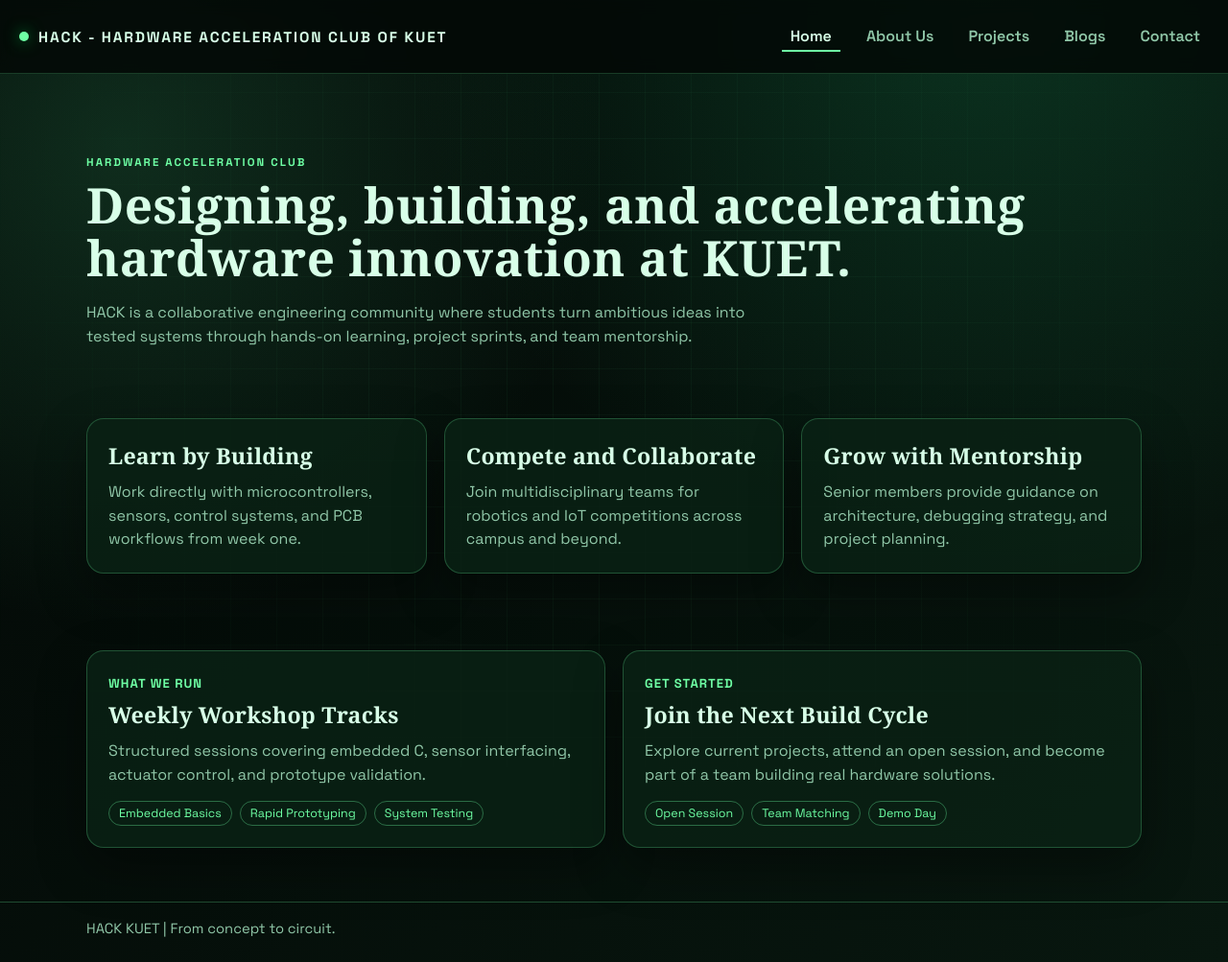
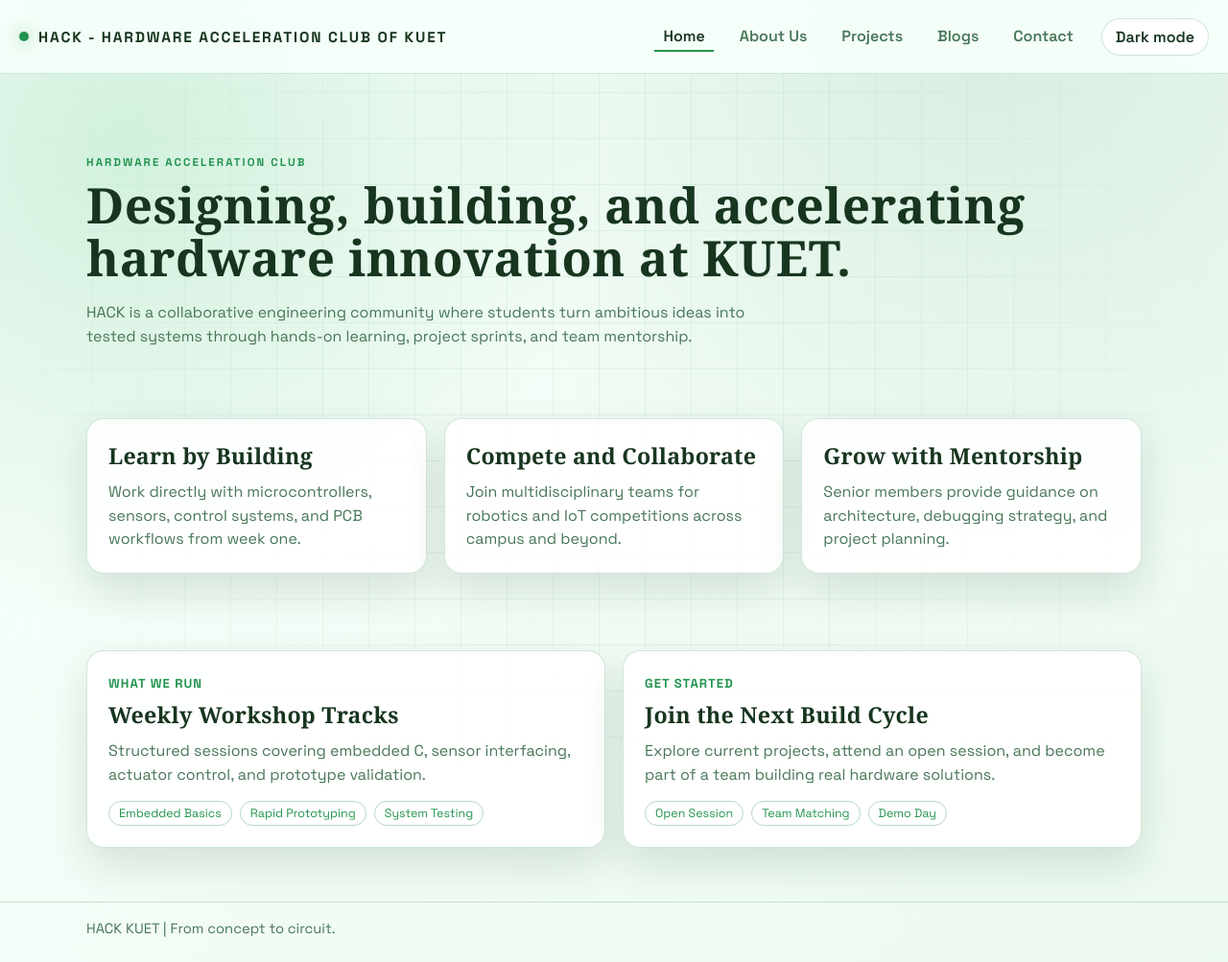
Before and after one commit to Fariha127/Hack-Club, a PHP site: page /home.html in a window 1280 px wide. Shown: the whole page at 96% size. Run offline with PHP 8.4, Linux system fonts and the light colour scheme.

Commit message:
Add theme toggle functionality and update styles for dark mode support

```diff
--- a/about.html
+++ b/about.html
@@ -7,6 +7,7 @@
 	<link rel="preconnect" href="https://fonts.gstatic.com" crossorigin>
 	<link href="https://fonts.googleapis.com/css2?family=DM+Serif+Display:ital@0;1&family=Space+Grotesk:wght@400;500;600;700&display=swap" rel="stylesheet">
 	<link rel="stylesheet" href="style.css">
+	<script src="theme-toggle.js" defer></script>
 	<title>About | HACK KUET</title>
 </head>
 <body>
@@ -20,6 +21,7 @@
 				<a href="blogs.html">Blogs</a>
 				<a href="contact.html">Contact</a>
 			</nav>
+			<button class="theme-toggle" type="button" aria-label="Switch theme" aria-pressed="false">Dark mode</button>
 		</div>
 	</header>
 
--- a/blogs.html
+++ b/blogs.html
@@ -7,6 +7,7 @@
 	<link rel="preconnect" href="https://fonts.gstatic.com" crossorigin>
 	<link href="https://fonts.googleapis.com/css2?family=DM+Serif+Display:ital@0;1&family=Space+Grotesk:wght@400;500;600;700&display=swap" rel="stylesheet">
 	<link rel="stylesheet" href="style.css">
+	<script src="theme-toggle.js" defer></script>
 	<title>Blogs | HACK KUET</title>
 </head>
 <body>
@@ -20,6 +21,7 @@
 				<a class="active" href="blogs.html">Blogs</a>
 				<a href="contact.html">Contact</a>
 			</nav>
+			<button class="theme-toggle" type="button" aria-label="Switch theme" aria-pressed="false">Dark mode</button>
 		</div>
 	</header>
 
--- a/contact.html
+++ b/contact.html
@@ -7,6 +7,7 @@
 	<link rel="preconnect" href="https://fonts.gstatic.com" crossorigin>
 	<link href="https://fonts.googleapis.com/css2?family=DM+Serif+Display:ital@0;1&family=Space+Grotesk:wght@400;500;600;700&display=swap" rel="stylesheet">
 	<link rel="stylesheet" href="style.css">
+	<script src="theme-toggle.js" defer></script>
 	<title>Contact | HACK KUET</title>
 </head>
 <body>
@@ -20,6 +21,7 @@
 				<a href="blogs.html">Blogs</a>
 				<a class="active" href="contact.html">Contact</a>
 			</nav>
+			<button class="theme-toggle" type="button" aria-label="Switch theme" aria-pressed="false">Dark mode</button>
 		</div>
 	</header>
 
--- a/home.html
+++ b/home.html
@@ -7,6 +7,7 @@
     <link rel="preconnect" href="https://fonts.gstatic.com" crossorigin>
     <link href="https://fonts.googleapis.com/css2?family=DM+Serif+Display:ital@0;1&family=Space+Grotesk:wght@400;500;600;700&display=swap" rel="stylesheet">
     <link rel="stylesheet" href="style.css">
+    <script src="theme-toggle.js" defer></script>
     <title>Home | HACK KUET</title>
 </head>
 <body>
@@ -20,6 +21,7 @@
                 <a href="blogs.html">Blogs</a>
                 <a href="contact.html">Contact</a>
             </nav>
+            <button class="theme-toggle" type="button" aria-label="Switch theme" aria-pressed="false">Dark mode</button>
         </div>
     </header>
 
--- a/project.html
+++ b/project.html
@@ -7,6 +7,7 @@
 	<link rel="preconnect" href="https://fonts.gstatic.com" crossorigin>
 	<link href="https://fonts.googleapis.com/css2?family=DM+Serif+Display:ital@0;1&family=Space+Grotesk:wght@400;500;600;700&display=swap" rel="stylesheet">
 	<link rel="stylesheet" href="style.css">
+	<script src="theme-toggle.js" defer></script>
 	<title>Projects | HACK KUET</title>
 </head>
 <body>
@@ -20,6 +21,7 @@
 				<a href="blogs.html">Blogs</a>
 				<a href="contact.html">Contact</a>
 			</nav>
+			<button class="theme-toggle" type="button" aria-label="Switch theme" aria-pressed="false">Dark mode</button>
 		</div>
 	</header>
 
--- a/style.css
+++ b/style.css
@@ -1,4 +1,30 @@
 :root {
+    --bg-1: #f8fffb;
+    --bg-2: #ecf9f0;
+    --panel: rgba(255, 255, 255, 0.9);
+    --panel-border: rgba(52, 140, 89, 0.22);
+    --text: #17351f;
+    --muted: #487658;
+    --accent: #23944f;
+    --accent-2: #5eb87c;
+    --shadow: 0 18px 42px rgba(26, 74, 42, 0.14);
+    --bg-glow-1: rgba(92, 196, 130, 0.24);
+    --bg-glow-2: rgba(54, 157, 93, 0.15);
+    --grid-line: rgba(42, 128, 76, 0.08);
+    --header-bg: rgba(248, 255, 251, 0.88);
+    --header-border: rgba(52, 140, 89, 0.2);
+    --chip-border: rgba(52, 140, 89, 0.34);
+    --timeline-border: rgba(52, 140, 89, 0.34);
+    --input-border: rgba(52, 140, 89, 0.3);
+    --input-bg: rgba(255, 255, 255, 0.96);
+    --nav-hover-border: rgba(52, 140, 89, 0.48);
+    --footer-border: rgba(52, 140, 89, 0.26);
+    --btn-text: #ffffff;
+    --focus-ring: rgba(35, 148, 79, 0.28);
+    --brand-glow: rgba(35, 148, 79, 0.5);
+}
+
+body.dark {
     --bg-1: #030806;
     --bg-2: #08170f;
     --panel: rgba(10, 33, 20, 0.86);
@@ -20,10 +60,11 @@ body {
     color: var(--text);
     font-family: "Space Grotesk", "Segoe UI", sans-serif;
     background:
-        radial-gradient(circle at 10% 15%, rgba(50, 150, 95, 0.25), transparent 35%),
-        radial-gradient(circle at 80% 0%, rgba(36, 209, 127, 0.18), transparent 42%),
+        radial-gradient(circle at 10% 15%, var(--bg-glow-1), transparent 35%),
+        radial-gradient(circle at 80% 0%, var(--bg-glow-2), transparent 42%),
         linear-gradient(130deg, var(--bg-1), var(--bg-2));
     overflow-x: hidden;
+    transition: background 260ms ease, color 220ms ease;
 }
 
 html,
@@ -36,8 +77,8 @@ body::before {
     position: fixed;
     inset: 0;
     pointer-events: none;
-    background-image: linear-gradient(rgba(110, 255, 164, 0.04) 1px, transparent 1px),
-        linear-gradient(90deg, rgba(110, 255, 164, 0.04) 1px, transparent 1px);
+    background-image: linear-gradient(var(--grid-line) 1px, transparent 1px),
+        linear-gradient(90deg, var(--grid-line) 1px, transparent 1px);
     background-size: 48px 48px;
     mask-image: radial-gradient(circle at center, black 30%, transparent 95%);
 }
@@ -51,9 +92,9 @@ body::before {
     position: sticky;
     top: 0;
     z-index: 20;
-    background: rgba(3, 8, 6, 0.82);
+    background: var(--header-bg);
     backdrop-filter: blur(8px);
-    border-bottom: 1px solid rgba(110, 255, 164, 0.2);
+    border-bottom: 1px solid var(--header-border);
 }
 
 .site-header .container {
@@ -65,7 +106,7 @@ body::before {
 .site-header-inner {
     min-height: 76px;
     display: grid;
-    grid-template-columns: minmax(0, 1fr) auto;
+    grid-template-columns: minmax(0, 1fr) auto auto;
     align-items: center;
     gap: 20px;
 }
@@ -87,7 +128,7 @@ body::before {
     height: 10px;
     border-radius: 50%;
     background: var(--accent);
-    box-shadow: 0 0 16px rgba(4, 154, 59, 0.9);
+    box-shadow: 0 0 16px var(--brand-glow);
 }
 
 nav {
@@ -97,7 +138,7 @@ nav {
     align-items: center;
     justify-content: flex-end;
     margin-left: 0;
-    justify-self: end;
+    justify-self: start;
     text-align: right;
     animation: navSlideIn 650ms ease-out;
 }
@@ -113,12 +154,35 @@ nav a {
 
 nav a:hover {
     color: var(--text);
-    border-bottom-color: rgba(110, 255, 164, 0.45);
+    border-bottom-color: var(--nav-hover-border);
 }
 
 nav a.active {
     color: var(--text);
     border-bottom-color: var(--accent);
+}
+
+.theme-toggle {
+    justify-self: end;
+    border: 1px solid var(--panel-border);
+    background: var(--panel);
+    color: var(--text);
+    border-radius: 999px;
+    padding: 8px 14px;
+    font: inherit;
+    font-weight: 600;
+    cursor: pointer;
+    transition: border-color 180ms ease, transform 180ms ease, background 180ms ease;
+}
+
+.theme-toggle:hover {
+    border-color: var(--accent);
+    transform: translateY(-1px);
+}
+
+.theme-toggle:focus-visible {
+    outline: 2px solid var(--focus-ring);
+    outline-offset: 2px;
 }
 
 .hero {
@@ -201,7 +265,7 @@ h1 {
 }
 
 .chip {
-    border: 1px solid rgba(110, 255, 164, 0.35);
+    border: 1px solid var(--chip-border);
     border-radius: 999px;
     padding: 4px 10px;
     font-size: 0.78rem;
@@ -268,13 +344,17 @@ textarea {
     border-radius: 999px;
     padding: 10px 18px;
     background: linear-gradient(100deg, var(--accent-2), var(--accent));
-    color: #022f1a;
+    color: var(--btn-text);
     font-weight: 700;
     cursor: pointer;
 }
 
+.btn:hover {
+    filter: brightness(1.06);
+}
+
 .site-footer {
-    border-top: 1px solid rgba(110, 255, 164, 0.25);
+    border-top: 1px solid var(--footer-border);
     padding: 18px 0 26px;
     color: var(--muted);
     font-size: 0.92rem;
--- /dev/null
+++ b/theme-toggle.js
@@ -0,0 +1,27 @@
+(function () {
+    var storageKey = "hack-theme";
+    var body = document.body;
+    var toggle = document.querySelector(".theme-toggle");
+
+    if (!body || !toggle) {
+        return;
+    }
+
+    function applyTheme(theme) {
+        var isDark = theme === "dark";
+        body.classList.toggle("dark", isDark);
+        toggle.textContent = isDark ? "Light mode" : "Dark mode";
+        toggle.setAttribute("aria-pressed", String(isDark));
+        toggle.setAttribute("aria-label", isDark ? "Switch to light mode" : "Switch to dark mode");
+    }
+
+    var savedTheme = localStorage.getItem(storageKey);
+    var initialTheme = savedTheme === "dark" ? "dark" : "light";
+    applyTheme(initialTheme);
+
+    toggle.addEventListener("click", function () {
+        var nextTheme = body.classList.contains("dark") ? "light" : "dark";
+        applyTheme(nextTheme);
+        localStorage.setItem(storageKey, nextTheme);
+    });
+})();
```
Also changed, not shown: other parts of style.css (+34 -3 lines).
